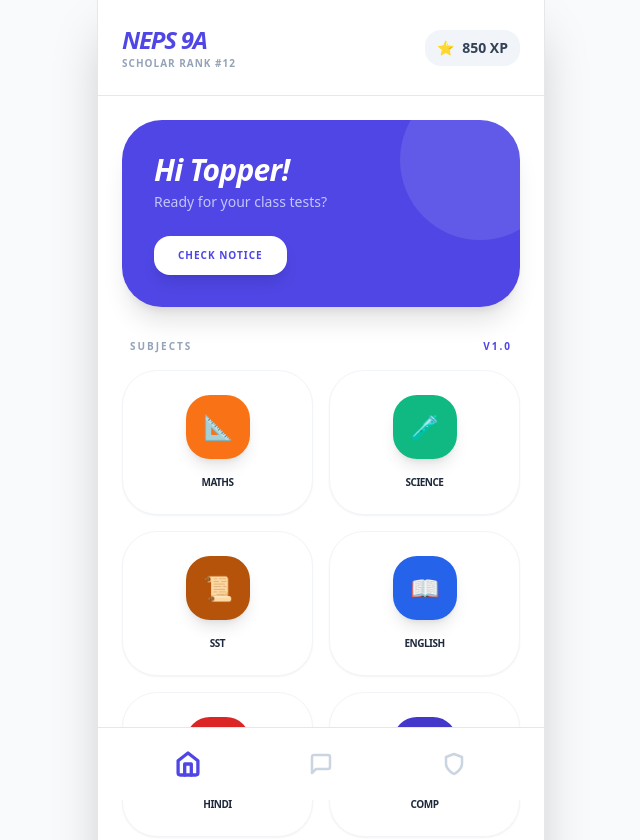
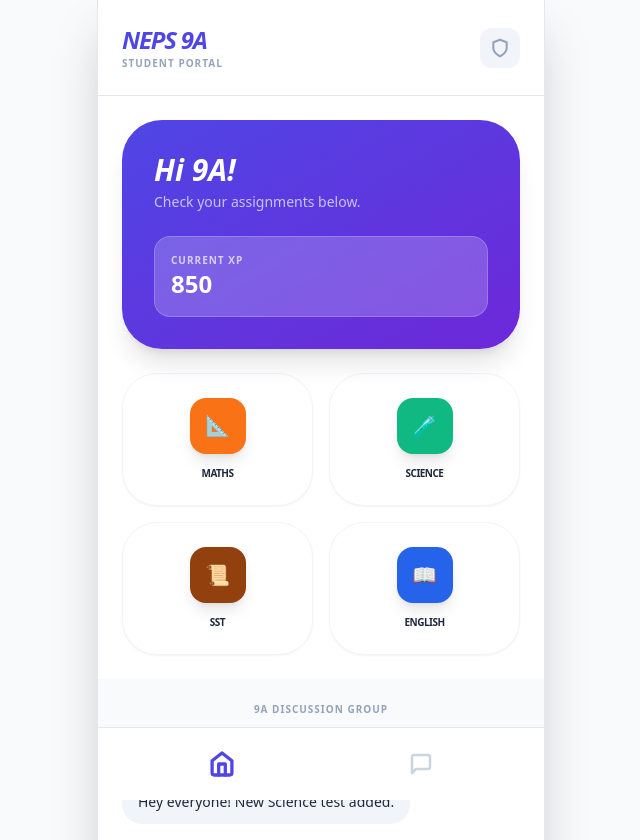
Before and after one commit to ShubNEPS/Neps-9a, a plain HTML site: page index.html in a window 1280 px wide. Shown: the top 840 px of the page, without its empty margins (319-959 px from the left). Drawn offline with nearby package versions, Linux system fonts and the light colour scheme.

Commit message:
Refactor index.html for improved UI and features
Updated the title and improved styling for various elements. Added functionality for teacher mode and chat features.

```diff
--- a/index.html
+++ b/index.html
@@ -3,66 +3,95 @@
 <head>
     <meta charset="UTF-8">
     <meta name="viewport" content="width=device-width, initial-scale=1.0">
-    <title>NEPS 9A Portal</title>
+    <title>NEPS 9A Pro</title>
     <script src="https://cdn.tailwindcss.com"></script>
     <style>
-        body { -webkit-tap-highlight-color: transparent; }
-        .glass { background: rgba(255, 255, 255, 0.1); backdrop-filter: blur(10px); }
-        .card-anim { transition: all 0.2s ease; }
-        .card-anim:active { transform: scale(0.95); }
+        body { -webkit-tap-highlight-color: transparent; scroll-behavior: smooth; }
+        .tab-content { display: none; animation: slideUp 0.3s ease; }
+        .tab-content.active { display: block; }
+        @keyframes slideUp { from { opacity: 0; transform: translateY(10px); } to { opacity: 1; transform: translateY(0); } }
+        .chat-bubble { border-radius: 20px; padding: 12px 16px; margin-bottom: 8px; max-width: 80%; font-size: 14px; }
     </style>
 </head>
-<body class="bg-slate-50 font-sans antialiased text-slate-900">
+<body class="bg-slate-50 font-sans antialiased">
 
-    <div class="max-w-md mx-auto min-h-screen bg-white shadow-2xl flex flex-col border-x">
-        <!-- TOP HEADER -->
-        <header class="p-6 bg-white border-b flex justify-between items-center sticky top-0 z-20">
+    <div class="max-w-md mx-auto min-h-screen bg-white shadow-2xl flex flex-col border-x relative">
+
+        <!-- HEADER -->
+        <header class="p-6 bg-white border-b flex justify-between items-center sticky top-0 z-30">
             <div>
                 <h1 class="text-2xl font-black text-indigo-600 tracking-tighter italic">NEPS 9A</h1>
-                <p class="text-[10px] font-bold text-slate-400 uppercase tracking-widest">Scholar Rank #12</p>
+                <p id="sub-title" class="text-[10px] font-bold text-slate-400 uppercase tracking-widest">Student Portal</p>
             </div>
-            <div class="flex items-center gap-2 bg-slate-100 px-3 py-2 rounded-2xl">
-                <span class="text-yellow-500 text-sm">⭐</span>
-                <span id="xp-val" class="font-black text-sm text-slate-700">850 XP</span>
-            </div>
+            <button onclick="toggleTeacherMode()" id="admin-btn" class="w-10 h-10 bg-slate-100 rounded-xl flex items-center justify-center text-slate-400">
+                <svg xmlns="http://www.w3.org/2000/svg" width="20" height="20" viewBox="0 0 24 24" fill="none" stroke="currentColor" stroke-width="2.5" stroke-linecap="round" stroke-linejoin="round"><path d="M12 22s8-4 8-10V5l-8-3-8 3v7c0 6 8 10 8 10"/></svg>
+            </button>
         </header>
 
-        <!-- MAIN SCROLLABLE AREA -->
-        <main class="flex-1 p-6 space-y-8 overflow-y-auto">
+        <!-- MAIN CONTENT AREA -->
+        <main class="flex-1 overflow-y-auto">
 
-            <!-- WELCOME CARD -->
-            <div class="bg-indigo-600 p-8 rounded-[40px] text-white shadow-xl relative overflow-hidden">
-                <div class="relative z-10">
-                    <h2 class="text-3xl font-black italic tracking-tight">Hi Topper!</h2>
-                    <p class="text-indigo-100 text-sm mt-1 opacity-80 font-medium">Ready for your class tests?</p>
-                    <button class="mt-6 bg-white text-indigo-600 px-6 py-3 rounded-2xl font-black text-[10px] uppercase tracking-widest shadow-lg">Check Notice</button>
+            <!-- HOME TAB -->
+            <div id="home-tab" class="tab-content active p-6 space-y-6">
+                <div class="bg-gradient-to-br from-indigo-600 to-violet-700 p-8 rounded-[40px] text-white shadow-xl relative overflow-hidden">
+                    <h2 class="text-3xl font-black italic">Hi 9A!</h2>
+                    <p class="text-indigo-100 text-sm mt-1 opacity-80">Check your assignments below.</p>
+                    <div class="mt-6 bg-white/20 p-4 rounded-2xl backdrop-blur-md border border-white/20">
+                        <p class="text-[10px] uppercase font-bold tracking-widest opacity-70">Current XP</p>
+                        <p id="xp-display" class="text-2xl font-black">850</p>
+                    </div>
                 </div>
-                <!-- Decoration Circle -->
-                <div class="absolute -right-10 -top-10 w-40 h-40 bg-white opacity-10 rounded-full"></div>
+
+                <div class="grid grid-cols-2 gap-4" id="subject-grid">
+                    <!-- Cards added by JS -->
+                </div>
             </div>
 
-            <!-- SUBJECT GRID -->
-            <div>
-                <h3 class="text-[10px] font-black text-slate-400 uppercase tracking-[0.2em] mb-4 flex justify-between px-2">
-                    <span>Subjects</span>
-                    <span class="text-indigo-600">v1.0</span>
-                </h3>
-                <div id="subject-grid" class="grid grid-cols-2 gap-4">
-                    <!-- Cards will be added by JavaScript -->
+            <!-- CHAT TAB -->
+            <div id="chat-tab" class="tab-content flex flex-col h-[70vh]">
+                <div class="bg-slate-50 p-4 border-b text-center">
+                    <span class="text-[10px] font-black uppercase text-slate-400 tracking-widest text-center">9A Discussion Group</span>
+                </div>
+                <div id="chat-messages" class="flex-1 overflow-y-auto p-6 flex flex-col">
+                    <div class="chat-bubble bg-slate-100 self-start text-slate-800 rounded-tl-none">
+                        <p class="text-[10px] font-black text-indigo-500 uppercase mb-1">Monitor</p>
+                        Hey everyone! New Science test added.
+                    </div>
+                </div>
+                <div class="p-4 border-t bg-white flex gap-2">
+                    <input id="chat-input" type="text" placeholder="Type a message..." class="flex-1 bg-slate-100 rounded-2xl px-4 py-3 text-sm outline-none font-bold">
+                    <button onclick="sendMessage()" class="bg-indigo-600 text-white p-3 rounded-2xl shadow-lg">
+                        <svg xmlns="http://www.w3.org/2000/svg" width="20" height="20" viewBox="0 0 24 24" fill="none" stroke="currentColor" stroke-width="3" stroke-linecap="round" stroke-linejoin="round"><line x1="22" y1="2" x2="11" y2="13"/><polygon points="22 2 15 22 11 13 2 9 22 2"/></svg>
+                    </button>
+                </div>
+            </div>
+
+            <!-- TEACHER PORTAL TAB (HIDDEN BY DEFAULT) -->
+            <div id="teacher-tab" class="tab-content p-6 space-y-6">
+                <div class="bg-red-600 p-8 rounded-[40px] text-white shadow-xl">
+                    <h2 class="text-2xl font-black italic">Teacher Control</h2>
+                    <p class="text-red-100 text-xs font-bold uppercase tracking-widest mt-1">Allot New Tests</p>
+                </div>
+
+                <div class="bg-white p-6 rounded-[30px] border-2 border-slate-100 space-y-4">
+                    <h3 class="text-xs font-black uppercase tracking-widest text-slate-400">Add Question</h3>
+                    <input id="t-subject" type="text" placeholder="Subject (e.g. Maths)" class="w-full bg-slate-50 p-4 rounded-2xl text-sm font-bold outline-none border-none">
+                    <input id="t-question" type="text" placeholder="Question Title" class="w-full bg-slate-50 p-4 rounded-2xl text-sm font-bold outline-none">
+                    <button onclick="allotTest()" class="w-full bg-slate-900 text-white py-4 rounded-2xl font-black uppercase text-[10px] tracking-widest shadow-lg active:scale-95 transition-all">Allot to Class</button>
                 </div>
             </div>
 
         </main>
 
-        <!-- NAVIGATION BAR -->
-        <nav class="p-6 bg-white border-t flex justify-around items-center sticky bottom-0">
-            <button class="text-indigo-600 scale-110">
+        <!-- NAVIGATION -->
+        <nav class="p-6 bg-white border-t flex justify-around items-center sticky bottom-0 z-30">
+            <button onclick="switchTab('home')" id="nav-home" class="nav-btn text-indigo-600 scale-110 transition-all">
                 <svg xmlns="http://www.w3.org/2000/svg" width="24" height="24" viewBox="0 0 24 24" fill="none" stroke="currentColor" stroke-width="3" stroke-linecap="round" stroke-linejoin="round"><path d="m3 9 9-7 9 7v11a2 2 0 0 1-2 2H5a2 2 0 0 1-2-2z"/><polyline points="9 22 9 12 15 12 15 22"/></svg>
             </button>
-            <button class="text-slate-300">
+            <button onclick="switchTab('chat')" id="nav-chat" class="nav-btn text-slate-300 transition-all">
                 <svg xmlns="http://www.w3.org/2000/svg" width="24" height="24" viewBox="0 0 24 24" fill="none" stroke="currentColor" stroke-width="2.5" stroke-linecap="round" stroke-linejoin="round"><path d="M21 15a2 2 0 0 1-2 2H7l-4 4V5a2 2 0 0 1 2-2h14a2 2 0 0 1 2 2z"/></svg>
             </button>
-            <button class="text-slate-300" onclick="alert('Teacher Portal coming soon!')">
+            <button onclick="switchTab('teacher')" id="nav-teacher" class="nav-btn text-slate-300 transition-all hidden">
                 <svg xmlns="http://www.w3.org/2000/svg" width="24" height="24" viewBox="0 0 24 24" fill="none" stroke="currentColor" stroke-width="2.5" stroke-linecap="round" stroke-linejoin="round"><path d="M12 22s8-4 8-10V5l-8-3-8 3v7c0 6 8 10 8 10"/></svg>
             </button>
         </nav>
@@ -70,33 +99,74 @@
 
     <script>
         const subjects = [
-            { name: 'Maths', color: 'bg-orange-500', icon: '📐' },
-            { name: 'Science', color: 'bg-emerald-500', icon: '🧪' },
-            { name: 'SST', color: 'bg-amber-700', icon: '📜' },
-            { name: 'English', color: 'bg-blue-600', icon: '📖' },
-            { name: 'Hindi', color: 'bg-red-600', icon: '🇮🇳' },
-            { name: 'Comp', color: 'bg-indigo-700', icon: '💻' }
+            { id: 'maths', name: 'Maths', color: 'bg-orange-500', icon: '📐' },
+            { id: 'sci', name: 'Science', color: 'bg-emerald-500', icon: '🧪' },
+            { id: 'sst', name: 'SST', color: 'bg-amber-800', icon: '📜' },
+            { name: 'English', color: 'bg-blue-600', icon: '📖' }
         ];
 
-        const grid = document.getElementById('subject-grid');
+        let isTeacher = false;
         let xp = 850;
 
+        // Render Home Grid
+        const grid = document.getElementById('subject-grid');
         subjects.forEach(sub => {
             const card = document.createElement('div');
-            card.className = "bg-white p-6 rounded-[35px] shadow-sm border border-slate-100 flex flex-col items-center card-anim cursor-pointer";
-            card.innerHTML = `
-                <div class="${sub.color} w-16 h-16 rounded-3xl flex items-center justify-center text-2xl text-white mb-4 shadow-lg">
-                    ${sub.icon}
-                </div>
-                <span class="font-black text-[10px] uppercase tracking-tighter text-slate-800">${sub.name}</span>
-            `;
-            card.onclick = () => {
-                xp += 10;
-                document.getElementById('xp-val').innerText = xp + " XP";
-                alert(sub.name + " test starting soon! You earned 10 XP for clicking.");
-            };
+            card.className = "bg-white p-6 rounded-[35px] shadow-sm border border-slate-100 flex flex-col items-center cursor-pointer active:scale-95 transition-all";
+            card.innerHTML = `<div class="${sub.color} w-14 h-14 rounded-2xl flex items-center justify-center text-xl text-white mb-3 shadow-lg">${sub.icon}</div><span class="font-black text-[10px] uppercase tracking-tighter text-slate-800">${sub.name}</span>`;
+            card.onclick = () => alert("Test for " + sub.name + " is active! Earn XP now.");
             grid.appendChild(card);
         });
+
+        function switchTab(tabId) {
+            document.querySelectorAll('.tab-content').forEach(t => t.classList.remove('active'));
+            document.querySelectorAll('.nav-btn').forEach(b => b.classList.replace('text-indigo-600', 'text-slate-300'));
+
+            document.getElementById(tabId + '-tab').classList.add('active');
+            document.getElementById('nav-' + tabId).classList.replace('text-slate-300', 'text-indigo-600');
+        }
+
+        function toggleTeacherMode() {
+            const pass = prompt("Enter Teacher Password (Hint: 1234):");
+            if(pass === "1234") {
+                isTeacher = !isTeacher;
+                document.getElementById('nav-teacher').classList.toggle('hidden');
+                document.getElementById('admin-btn').classList.toggle('bg-red-100');
+                document.getElementById('admin-btn').classList.toggle('text-red-600');
+                document.getElementById('sub-title').innerText = isTeacher ? "Teacher Mode" : "Student Portal";
+                alert("Teacher Mode Activated! New tab unlocked in bottom bar.");
+            } else {
+                alert("Access Denied.");
+            }
+        }
+
+        function allotTest() {
+            const sub = document.getElementById('t-subject').value;
+            const q = document.getElementById('t-question').value;
+            if(!sub || !q) return alert("Fill all fields!");
+
+            // Log it in chat as a notification
+            const chat = document.getElementById('chat-messages');
+            const note = document.createElement('div');
+            note.className = "chat-bubble bg-red-50 self-center text-red-600 font-bold border border-red-100 text-[10px] uppercase tracking-widest text-center w-full max-w-full";
+            note.innerText = `NEW ${sub} TEST ALLOTTED: ${q}`;
+            chat.appendChild(note);
+
+            alert("Test Allotted to all students!");
+            switchTab('chat');
+        }
+
+        function sendMessage() {
+            const input = document.getElementById('chat-input');
+            if(!input.value) return;
+            const chat = document.getElementById('chat-messages');
+            const msg = document.createElement('div');
+            msg.className = "chat-bubble bg-indigo-600 self-end text-white rounded-tr-none";
+            msg.innerText = input.value;
+            chat.appendChild(msg);
+            input.value = "";
+            chat.scrollTop = chat.scrollHeight;
+        }
     </script>
 </body>
 </html>
```
